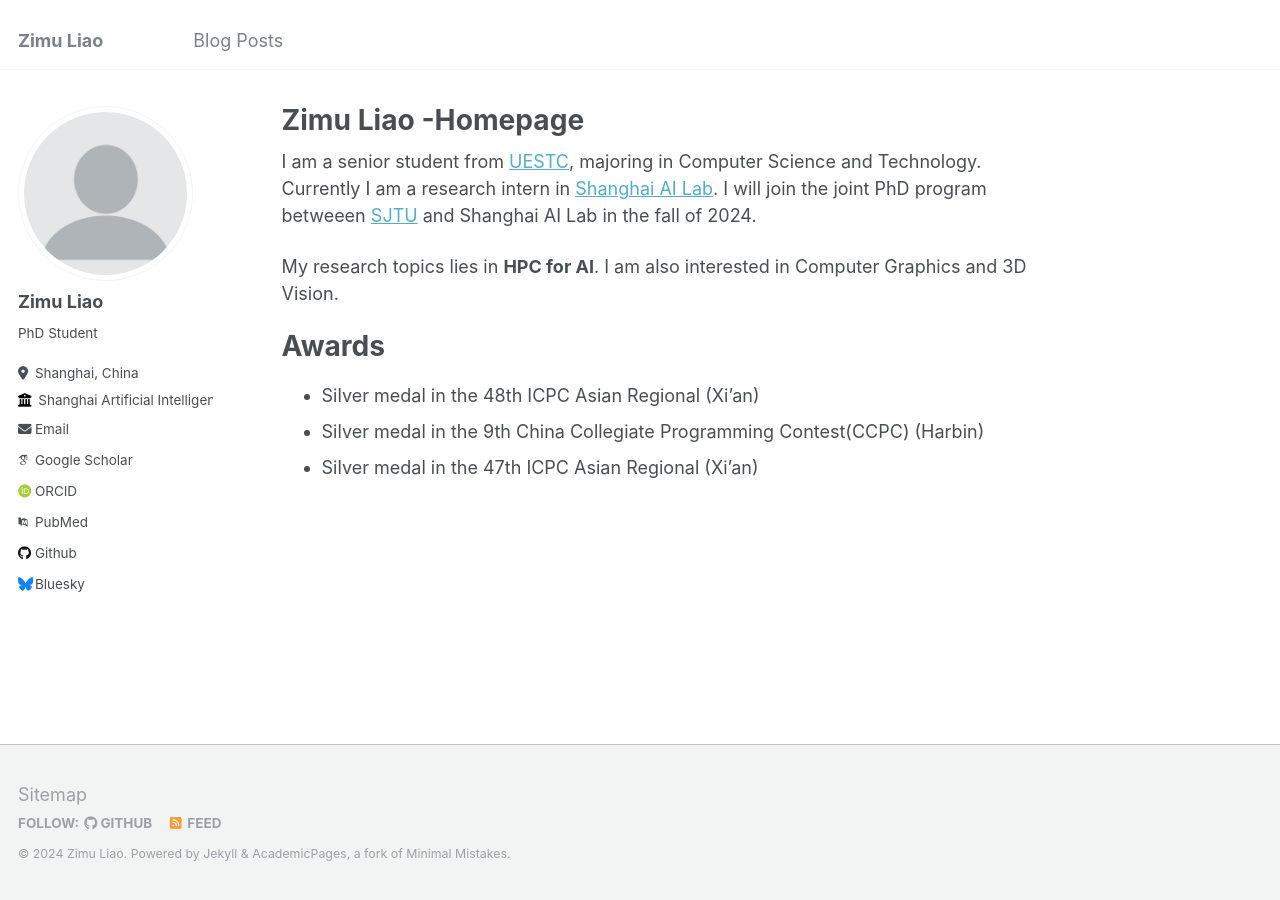
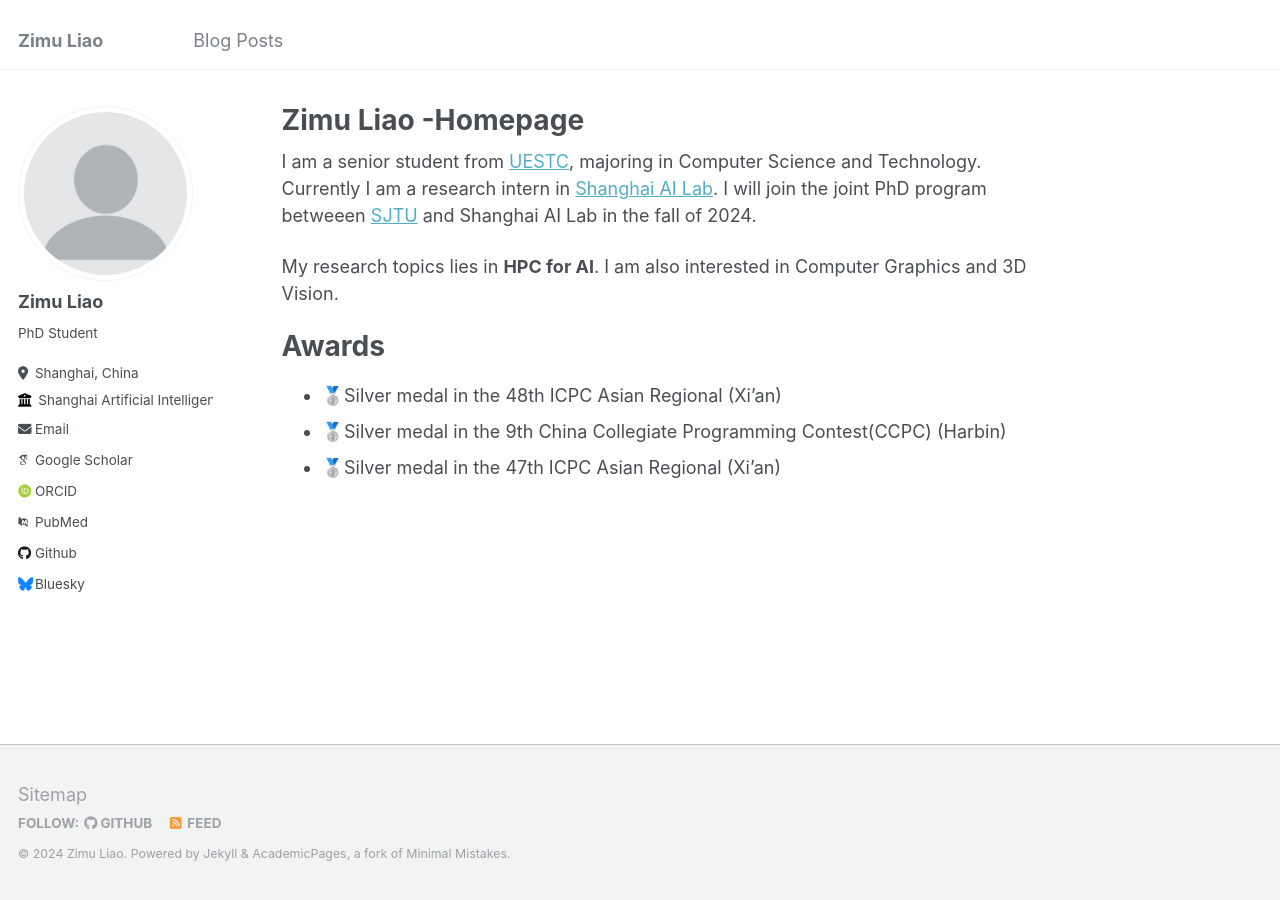
Before and after one commit to zmliao/zmliao.github.io, a Jekyll site: the page built from _pages/about.md, in a window 1280 px wide. Built offline with Jekyll 4.4.1, drawn with Linux system fonts in a browser that asks for light colours; some web fonts are replaced.

```diff
--- a/_pages/about.md
+++ b/_pages/about.md
@@ -11,6 +11,6 @@ I am a senior student from [UESTC](https://www.uestc.edu.cn/), majoring in Compu
 My research topics lies in **HPC for AI**. I am also interested in Computer Graphics and 3D Vision.
 
 # Awards
-+ Silver medal in the 48th ICPC Asian Regional (Xi'an)
-+ Silver medal in the 9th China Collegiate Programming Contest(CCPC) (Harbin)
-+ Silver medal in the 47th ICPC Asian Regional (Xi'an)
++ 🥈Silver medal in the 48th ICPC Asian Regional (Xi'an)
++ 🥈Silver medal in the 9th China Collegiate Programming Contest(CCPC) (Harbin)
++ 🥈Silver medal in the 47th ICPC Asian Regional (Xi'an)
```
